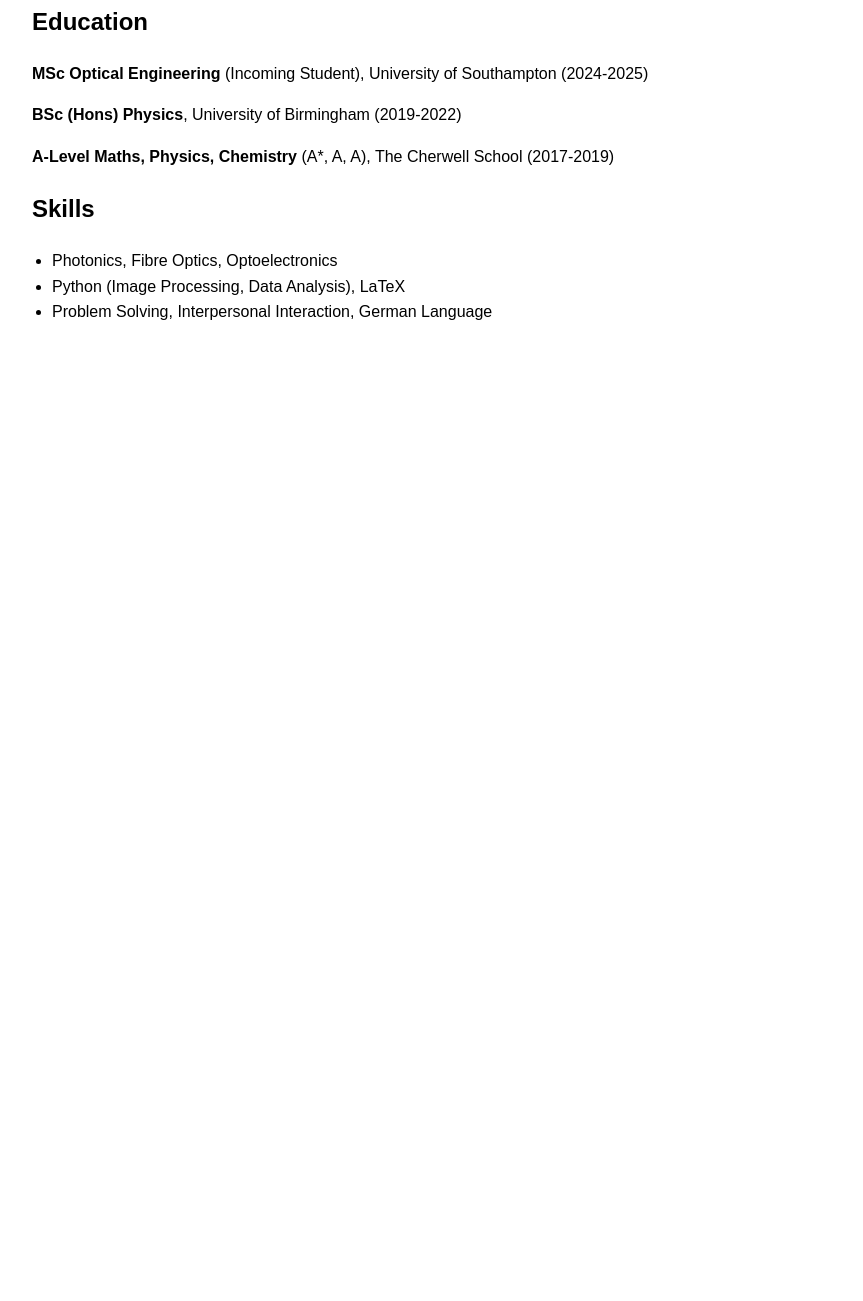
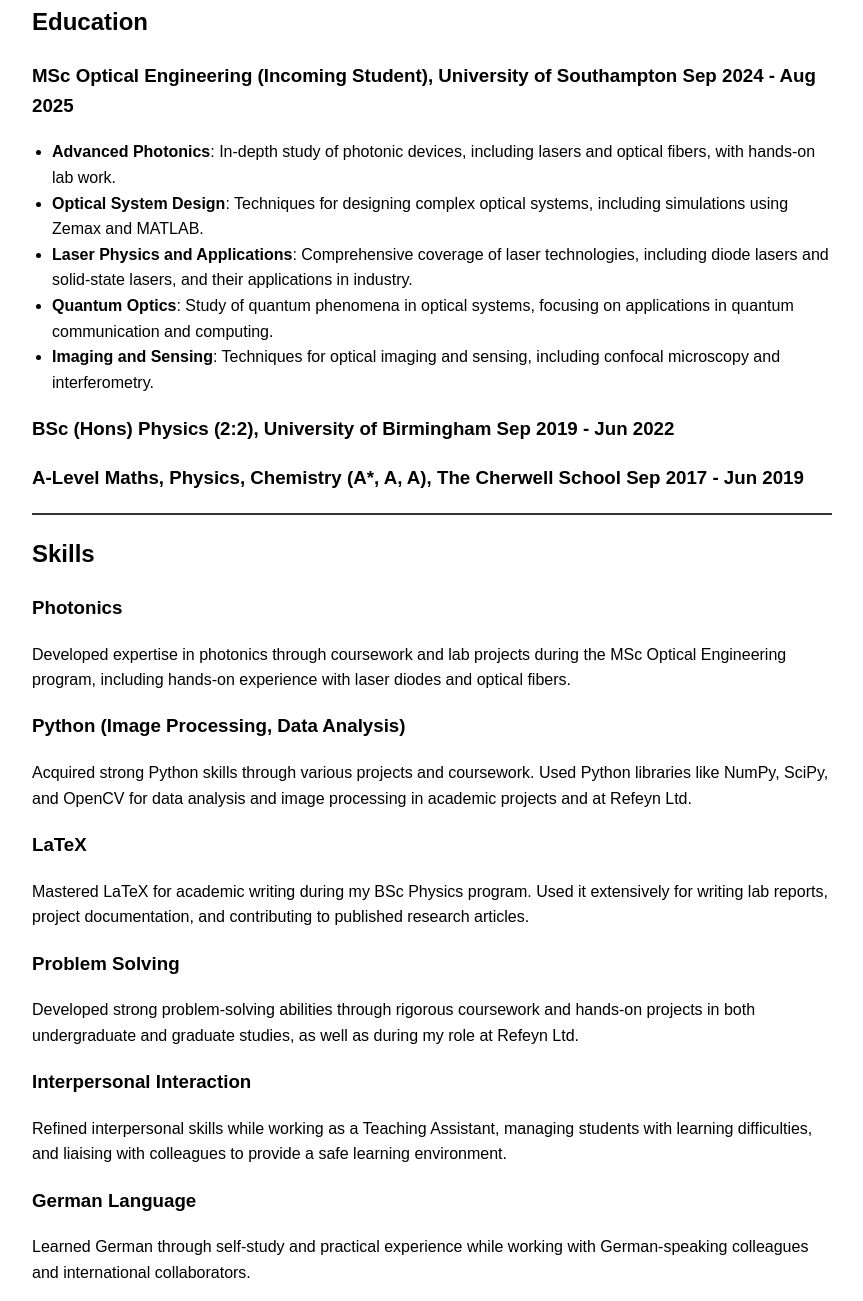
Before and after one commit to maxhamerow/maxhamerow.github.io, a plain HTML site: page cv.html in a window 1280 px wide. Shown: the part 199-1500 px from the top of the page, without its empty margins (208-1071 px from the left). Before the commit the page ends 800 px from the top, so only its background shows below. Drawn offline with Linux system fonts and the light colour scheme.

Commit message:
Update cv.html

```diff
--- a/cv.html
+++ b/cv.html
@@ -16,20 +16,51 @@
     </nav>
     <hr>
 
+    <!-- Education Section -->
     <section>
         <h2>Education</h2>
-        <p><strong>MSc Optical Engineering</strong> (Incoming Student), University of Southampton (2024-2025)</p>
-        <p><strong>BSc (Hons) Physics</strong>, University of Birmingham (2019-2022)</p>
-        <p><strong>A-Level Maths, Physics, Chemistry</strong> (A*, A, A), The Cherwell School (2017-2019)</p>
+        <div class="subsection">
+            <h3>MSc Optical Engineering (Incoming Student), University of Southampton <span>Sep 2024 - Aug 2025</span></h3>
+            <ul>
+                <li><strong>Advanced Photonics</strong>: In-depth study of photonic devices, including lasers and optical fibers, with hands-on lab work.</li>
+                <li><strong>Optical System Design</strong>: Techniques for designing complex optical systems, including simulations using Zemax and MATLAB.</li>
+                <li><strong>Laser Physics and Applications</strong>: Comprehensive coverage of laser technologies, including diode lasers and solid-state lasers, and their applications in industry.</li>
+                <li><strong>Quantum Optics</strong>: Study of quantum phenomena in optical systems, focusing on applications in quantum communication and computing.</li>
+                <li><strong>Imaging and Sensing</strong>: Techniques for optical imaging and sensing, including confocal microscopy and interferometry.</li>
+            </ul>
+        </div>
+        <div class="subsection">
+            <h3>BSc (Hons) Physics (2:2), University of Birmingham <span>Sep 2019 - Jun 2022</span></h3>
+        </div>
+        <div class="subsection">
+            <h3>A-Level Maths, Physics, Chemistry (A*, A, A), The Cherwell School <span>Sep 2017 - Jun 2019</span></h3>
+        </div>
     </section>
 
+    <hr>
+
+    <!-- Skills Section -->
     <section>
         <h2>Skills</h2>
-        <ul>
-            <li>Photonics, Fibre Optics, Optoelectronics</li>
-            <li>Python (Image Processing, Data Analysis), LaTeX</li>
-            <li>Problem Solving, Interpersonal Interaction, German Language</li>
-        </ul>
+        <div class="subsection">
+            <h3>Photonics</h3>
+            <p>Developed expertise in photonics through coursework and lab projects during the MSc Optical Engineering program, including hands-on experience with laser diodes and optical fibers.</p>
+
+            <h3>Python (Image Processing, Data Analysis)</h3>
+            <p>Acquired strong Python skills through various projects and coursework. Used Python libraries like NumPy, SciPy, and OpenCV for data analysis and image processing in academic projects and at Refeyn Ltd.</p>
+
+            <h3>LaTeX</h3>
+            <p>Mastered LaTeX for academic writing during my BSc Physics program. Used it extensively for writing lab reports, project documentation, and contributing to published research articles.</p>
+
+            <h3>Problem Solving</h3>
+            <p>Developed strong problem-solving abilities through rigorous coursework and hands-on projects in both undergraduate and graduate studies, as well as during my role at Refeyn Ltd.</p>
+
+            <h3>Interpersonal Interaction</h3>
+            <p>Refined interpersonal skills while working as a Teaching Assistant, managing students with learning difficulties, and liaising with colleagues to provide a safe learning environment.</p>
+
+            <h3>German Language</h3>
+            <p>Learned German through self-study and practical experience while working with German-speaking colleagues and international collaborators.</p>
+        </div>
     </section>
 
 </body>
```
